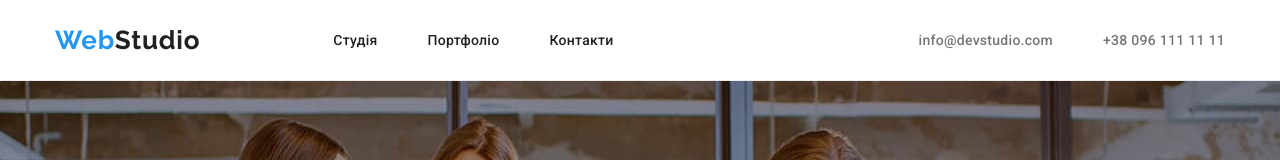
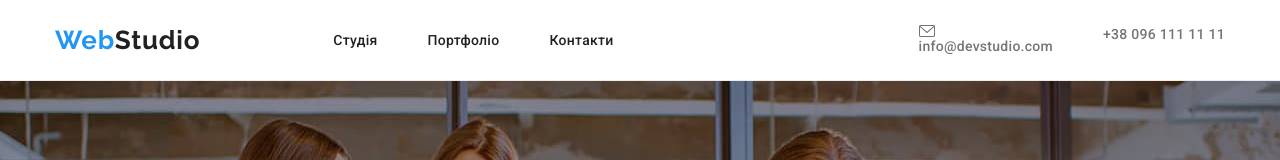
Before and after one commit to alexander-kulyk/goit-markup-hw-04, a plain HTML site: page index.html in a window 1280 px wide. Shown: the top 160 px of the page. Drawn offline with nearby package versions, Linux system fonts and the light colour scheme.

Commit message:
оптимізація svg icon

```diff
--- a/css/styles.css
+++ b/css/styles.css
@@ -141,6 +141,15 @@ body{
 }
 .contact a:focus {
     background-color:var(--focus-back-color);
+}
+.contact .icon-mailto::before {
+    display: block;
+    content:'';
+    width: 16px;
+    height: 12px;
+    background-image: url(../images/envelope.svg);
+    background-position: center;
+    /* background-color: aqua; */
 }
 
 /* Герой */
--- a/index.html
+++ b/index.html
@@ -28,8 +28,8 @@
             </nav>
             <!-- контакти -->
             <ul class="contact">
-                <li class="item"> <a href="mailto:info@devstudio.com"> info@devstudio.com</a></li>
-                <li class="item"> <a href="tel:+380961111111"> +38 096 111 11 11</a></li>
+                <li class="item icon-mailto"> <a href="mailto:info@devstudio.com"> info@devstudio.com</a></li>
+                <li class="item icon-tel"> <a href="tel:+380961111111"> +38 096 111 11 11</a></li>
             </ul>
         </div>
 
```
Also changed, not shown: images/envelope.svg (added), images/smartphone.svg (added), symbol-defs.svg (added), 1 other file.
